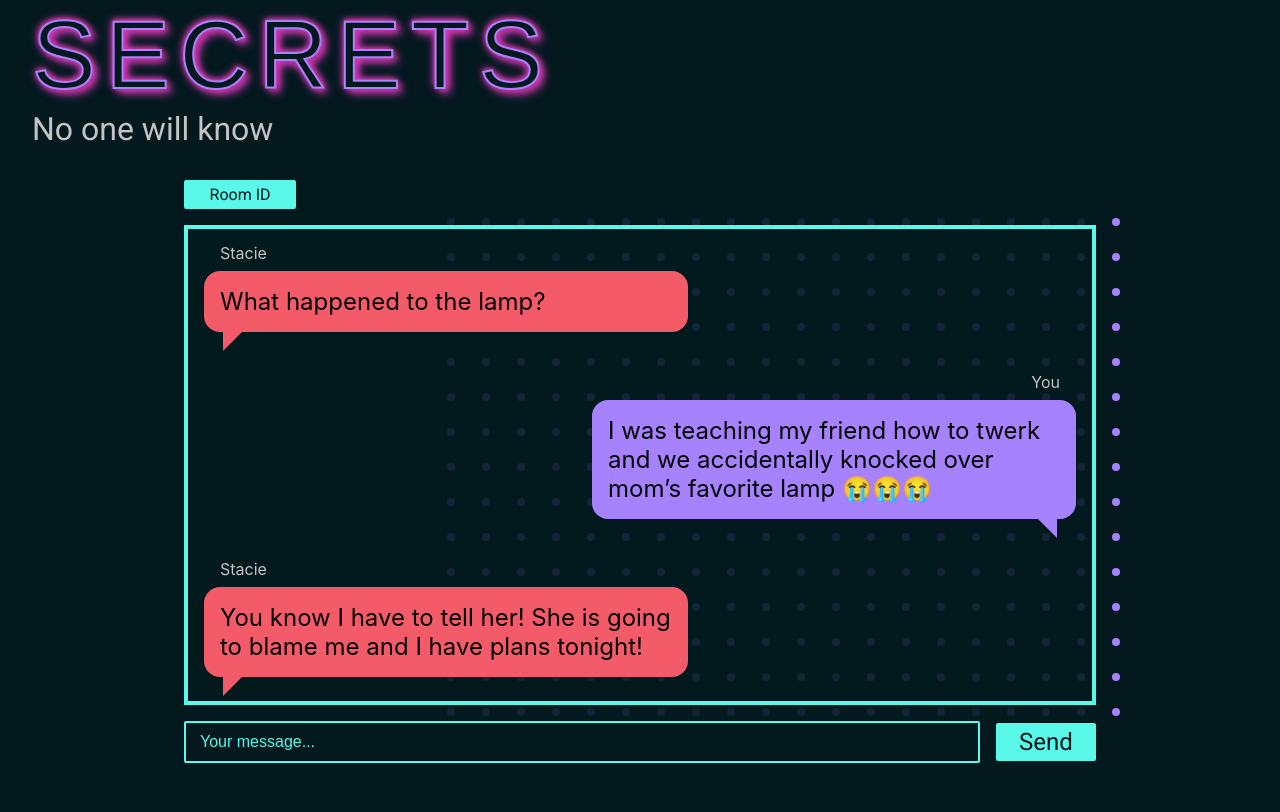
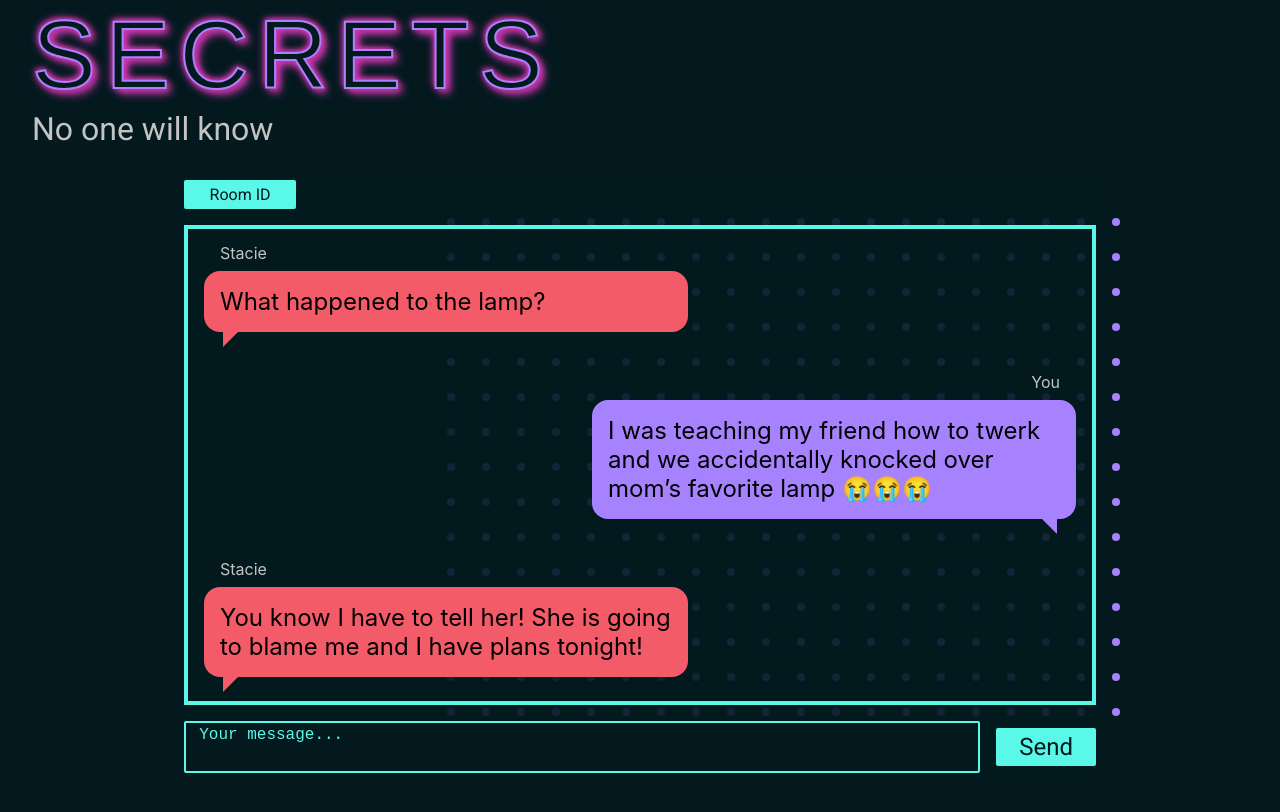
Before and after one commit to jamesncox/secrets, a React (Create React App) app: page / in a window 1280 px wide. Both pictures are taken after typing "Sample" into the empty fields and a click on the button "Create". Shown: the top 812 px of the page. Built offline with nearby package versions, Linux system fonts and the light colour scheme; a web font is replaced by a local one.

Commit message:
Change message input to textarea that autogrows with text and custom scroll bar

```diff
--- a/src/components/ChatPortal.js
+++ b/src/components/ChatPortal.js
@@ -1,7 +1,14 @@
-import { useState } from "react";
+import { useState, useRef, useEffect } from "react";
 
 export default function ChatPortal() {
   const [input, setInput] = useState("");
+  const textareaRef = useRef(null);
+
+  useEffect(() => {
+    textareaRef.current.style.height = "0px";
+    const scrollHeight = textareaRef.current.scrollHeight;
+    textareaRef.current.style.height = scrollHeight + "px";
+  }, [input]);
 
   const handleOnChange = (e) => {
     setInput(e.target.value);
@@ -36,15 +43,17 @@ export default function ChatPortal() {
         </p>
         <p className="receive-name">Stacie</p>
       </div>
+
       <form name="basic" className="message-form">
         <div className="input-wrapper">
-          <input
+          <textarea
             placeholder="Your message..."
             className="id-input"
             value={input}
             onChange={handleOnChange}
+            ref={textareaRef}
+            // value={currentValue}
           />
-
           <button className="send-btn" type="submit">
             Send
           </button>
--- a/src/stylesheets/App.css
+++ b/src/stylesheets/App.css
@@ -203,6 +203,19 @@ input::placeholder {
 .message-form {
   width: 100%;
   margin-top: 1rem;
+  margin-bottom: 5rem;
+}
+
+textarea {
+  padding: 0.2rem;
+  resize: none;
+  min-height: 2.25rem;
+  max-height: 6rem;
+}
+
+textarea::placeholder {
+  color: #59f8e8;
+  font-size: 1rem;
 }
 
 .send-btn {
@@ -239,12 +252,12 @@ input::placeholder {
   width: 0px;
   height: 0px;
   position: absolute;
-  border-left: 10px solid #f45b69;
-  border-right: 10px solid transparent;
-  border-top: 10px solid #f45b69;
-  border-bottom: 10px solid transparent;
+  border-left: 8px solid #f45b69;
+  border-right: 8px solid transparent;
+  border-top: 8px solid #f45b69;
+  border-bottom: 8px solid transparent;
   left: 19px;
-  bottom: -19px;
+  bottom: -15px;
 }
 
 .send-bubble {
@@ -263,12 +276,12 @@ input::placeholder {
   width: 0px;
   height: 0px;
   position: absolute;
-  border-left: 10px solid transparent;
-  border-right: 10px solid #a682ff;
-  border-top: 10px solid #a682ff;
-  border-bottom: 10px solid transparent;
+  border-left: 8px solid transparent;
+  border-right: 8px solid #a682ff;
+  border-top: 8px solid #a682ff;
+  border-bottom: 8px solid transparent;
   right: 19px;
-  bottom: -19px;
+  bottom: -15px;
 }
 
 .receive-name {
--- a/src/stylesheets/Responsive.css
+++ b/src/stylesheets/Responsive.css
@@ -29,6 +29,14 @@
   }
 
   .box-back-chat::-webkit-scrollbar-thumb {
+    background-color: #59f8e87a;
+  }
+
+  textarea::-webkit-scrollbar {
+    width: 0.75rem;
+  }
+
+  textarea::-webkit-scrollbar-thumb {
     background-color: #59f8e87a;
   }
 }
```
